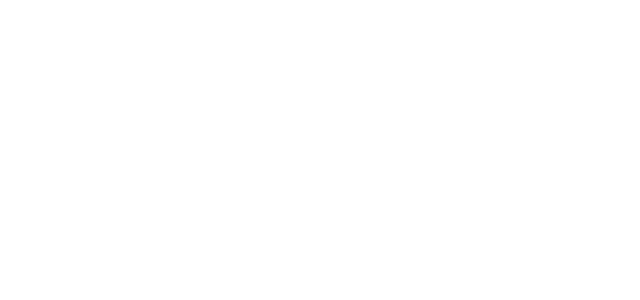
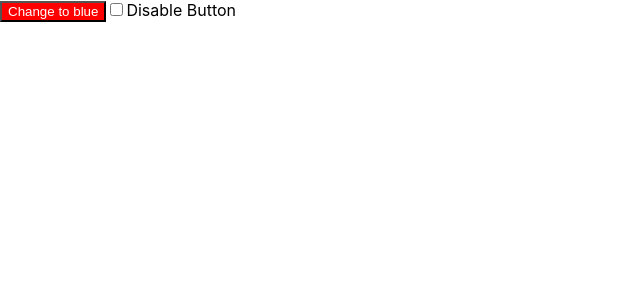
Before and after one commit to jose-a-dlc05/react-testing-library-bonnie, a React (Create React App) app: page / in a window 1280 px wide. Shown: the top 300 px of the page, without its empty margins (0-640 px from the left). Built offline with nearby package versions, Linux system fonts and the light colour scheme.

Commit message:
practice_mode_1

```diff
--- a/src/App.js
+++ b/src/App.js
@@ -9,12 +9,36 @@
 	// Create two useState hooks
 	// buttonColor
 	// disabled
+	const [buttonColor, setButtonColor] = useState('red');
+	const [disabled, setDisabled] = useState(false);
 	// Create a new variable called newButtonColor which toggles between colors "MediumVioletRed" or "MidnightBlue" when button is clicked
+	const newButtonColor = buttonColor === 'red' ? 'blue' : 'red';
 	// Create a checkbox which disables or enables the button
 	// Create a helper function called "replaceCamelWithSpaces" that takes the colorName argument and returns the color name with spaces before the capital letter
 	// Use regex: (/\B([A-Z])\B/g, ' $1')
 
-	return <div></div>;
+	return (
+		<div>
+			<button
+				disabled={disabled}
+				style={{
+					backgroundColor: disabled ? 'gray' : buttonColor,
+					color: 'white',
+				}}
+				onClick={() => setButtonColor(newButtonColor)}
+			>
+				Change to {newButtonColor}
+			</button>
+			<input
+				type='checkbox'
+				id='disable-button-checkbox'
+				checked={disabled}
+				aria-checked={disabled}
+				onChange={(e) => setDisabled(e.target.checked)}
+			/>
+			<label htmlFor={'disabled-button-checkbox'}>Disable Button</label>
+		</div>
+	);
 }
 
 export default App;
```
Also changed, not shown: 1 other file (tests, documents, lock files or other folders).
